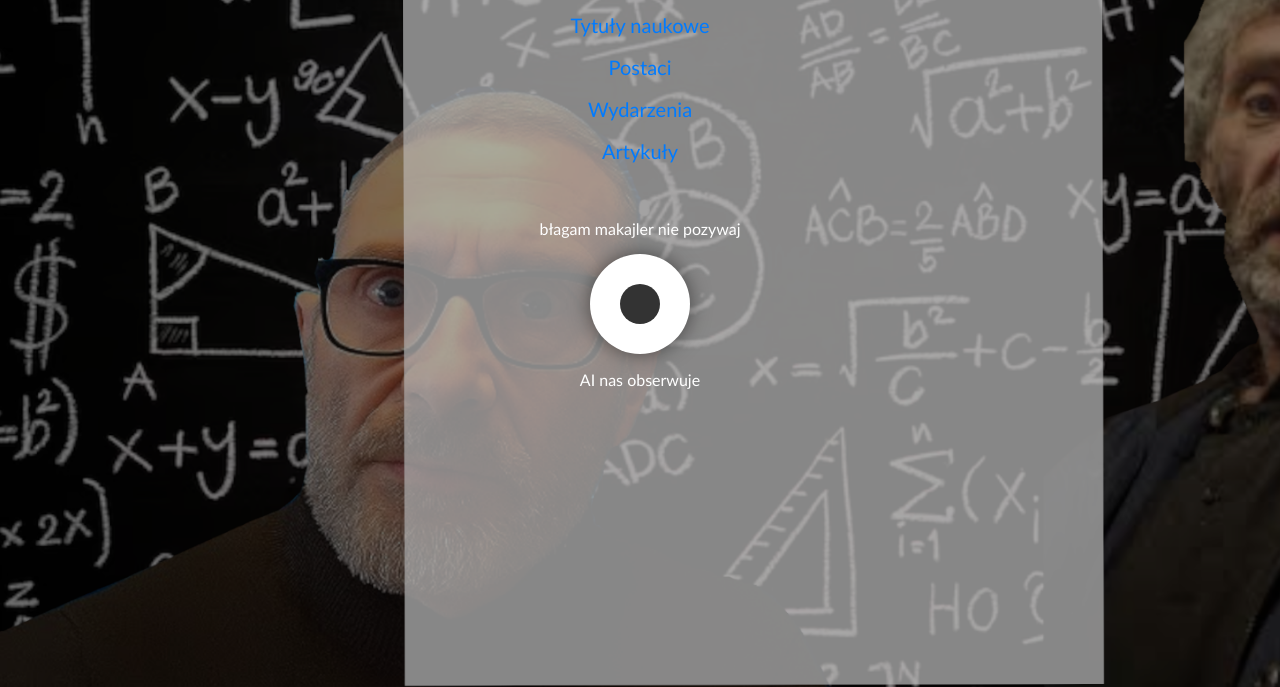
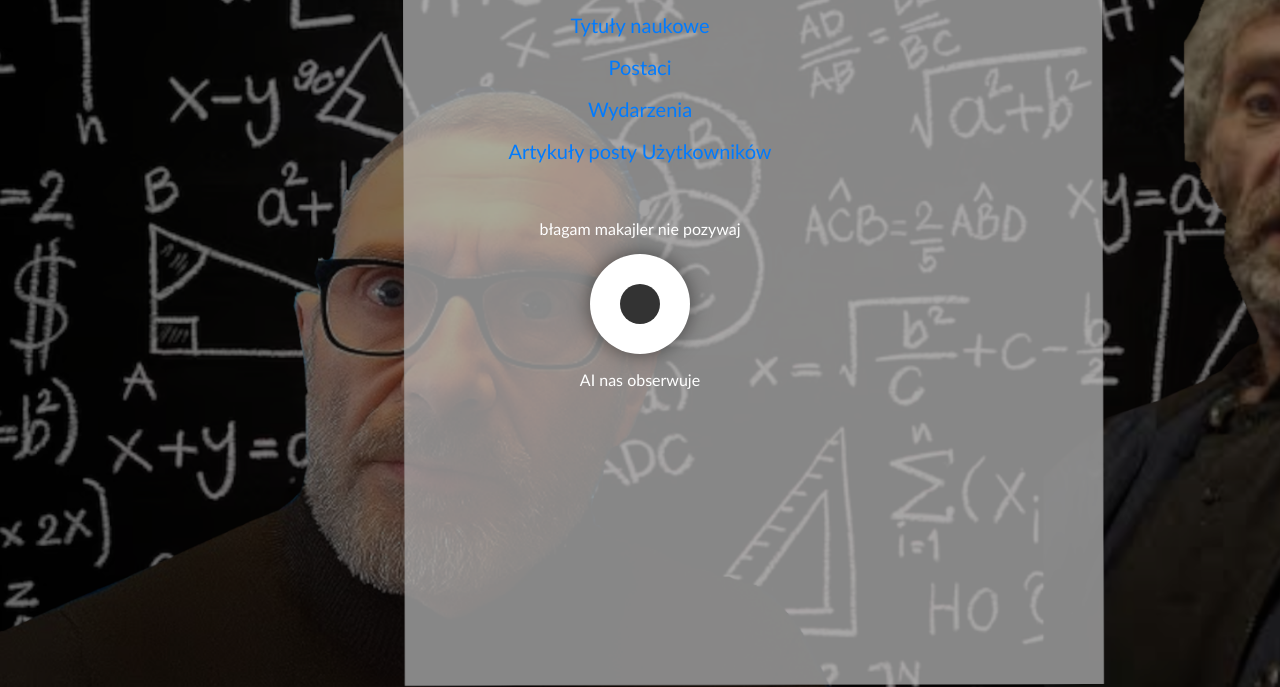
Before and after one commit to prism3344/d11, a plain HTML site: page docs/index.html in a window 1280 px wide. Shown: the part 163-850 px from the top of the page. Drawn offline with Linux system fonts and the light colour scheme.

Commit message:
Add link to user posts in index.html

```diff
--- a/docs/index.html
+++ b/docs/index.html
@@ -73,6 +73,7 @@
         <a href="https://prism3344.github.io/posta/">Postaci</a><br><br>
         <a href="https://prism3344.github.io/gt/">Wydarzenia</a><br><br>
         <a href="https://prism3344.github.io/d3/">Artykuły</a>
+        <a href="https://prism3344.github.io/posty_uz/">posty Użytkowników</a>
     </div>
     <p>błagam makajler nie pozywaj</p>
     <div class="eyes-container">
```
